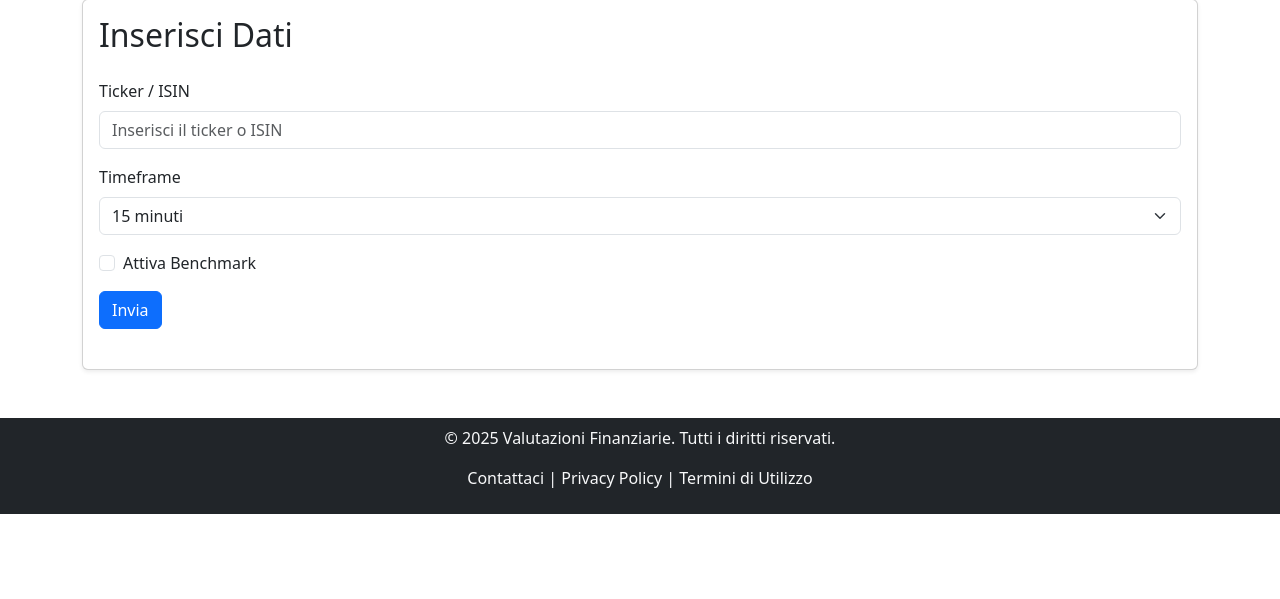
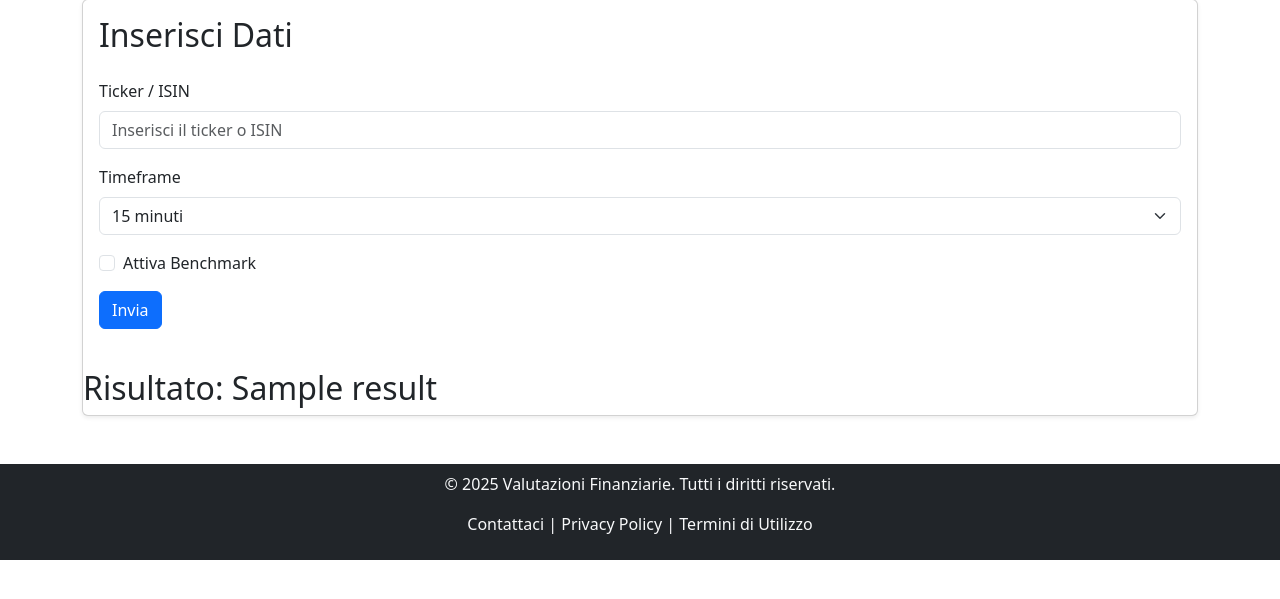
Before and after one commit to gabri035/gabri035.github.io, a Flask app: template templates/index2.html in a window 1280 px wide. Shown: the part 113-712 px from the top of the page. Run offline with Flask 3, Linux system fonts and the light colour scheme; the template is opened without the code that fills it: most values are stand-ins (such as "Sample title", 1, 10 or a date in 2020).

Commit message:
funziona_numeri

```diff
--- a/app.py
+++ b/app.py
@@ -21,21 +21,12 @@ def chisiamo_page():
 
 @app.route("/index2", methods=['GET', 'POST'])
 def index2():
+    result=None
     if request.method == 'POST':
-        # Estrae i dati in POST
-        ticker = request.form.get('ticker', '').lower()
-        # Puoi aggiungere qui ulteriori elaborazioni, ad esempio scaricare dati, generare grafici, ecc.
-        # Creazione della risposta HTML con Bootstrap 5
-        html_fragment = f"""
-        <div class="alert alert-success text-center">
-          <h2>{ticker}!</h2>
-        </div>
-        """
-        # Puoi anche includere una risposta JSON se necessario, ad esempio:
-        # return jsonify({'ticker': ticker, 'message': f'Analisi per {ticker}'})
-        return html_fragment
-    else:
+        result=int(request.form.get("ticker","0"))
+        print(result)
         # Se il metodo è GET, restituisce la pagina HTML index2.html
-        return render_template("index2.html")
+    return render_template("index2.html", result=result)
+
 if __name__ == '__main__':
     app.run(debug=True)
--- a/templates/index2.html
+++ b/templates/index2.html
@@ -78,11 +78,11 @@
       <div class="card shadow-sm">
         <div class="card-body">
           <h2 class="card-title mb-4">Inserisci Dati</h2>
-          <form id="dataForm">
+          <form id="dataForm"  method="POST" action="/index2">
             <!-- Campo per ticker/ISIN -->
             <div class="mb-3">
               <label for="ticker" class="form-label">Ticker / ISIN</label>
-              <input type="text" class="form-control" id="ticker" placeholder="Inserisci il ticker o ISIN" required>
+              <input type="number" class="form-control" name="ticker" id="ticker" placeholder="Inserisci il ticker o ISIN" required>
             </div>
             <!-- Campo per timeframe -->
             <div class="mb-3">
@@ -107,7 +107,9 @@
             <button type="submit" class="btn btn-primary">Invia</button>
           </form>
         </div>
-        <div id="results" class="mt-4"></div>
+        <div id="result" class="mt-4">
+          <h2> Risultato: {{result}}</h2>
+        </div>
       </div>
     </section>
 
@@ -119,36 +121,12 @@
       });
     </script>
 
-    <script>
-      document.getElementById('dataForm').addEventListener('submit', async function(event) {
-      event.preventDefault();
-
-      const formData = new FormData(this)
-
-
-      // Chiamata al backend (assumendo endpoint /calculate)
-      try {
-        const response = await fetch('/index2', {
-          method: 'POST',
-          body: formData
-        });
-
-        if (!response.ok) {
-          throw new Error('Errore nel calcolo');
-        }
-
-        // Se il backend restituisce una pagina HTML completa:
-        const resultHTML = await response.text();
-        document.getElementById('results').innerHTML = resultHTML;
-      } catch (error) {
-        document.getElementById('results').innerHTML = `<div class="alert alert-danger">${error.message}</div>`;
-      }
-      });
-    </script>
 
 
 
-     <!-- Footer -->
+
+
+   <!-- Footer -->
     <footer class="text-center bg-dark py-2">
       <div class="container text-light">
         <p>&copy; 2025 Valutazioni Finanziarie. Tutti i diritti riservati.</p>
```
